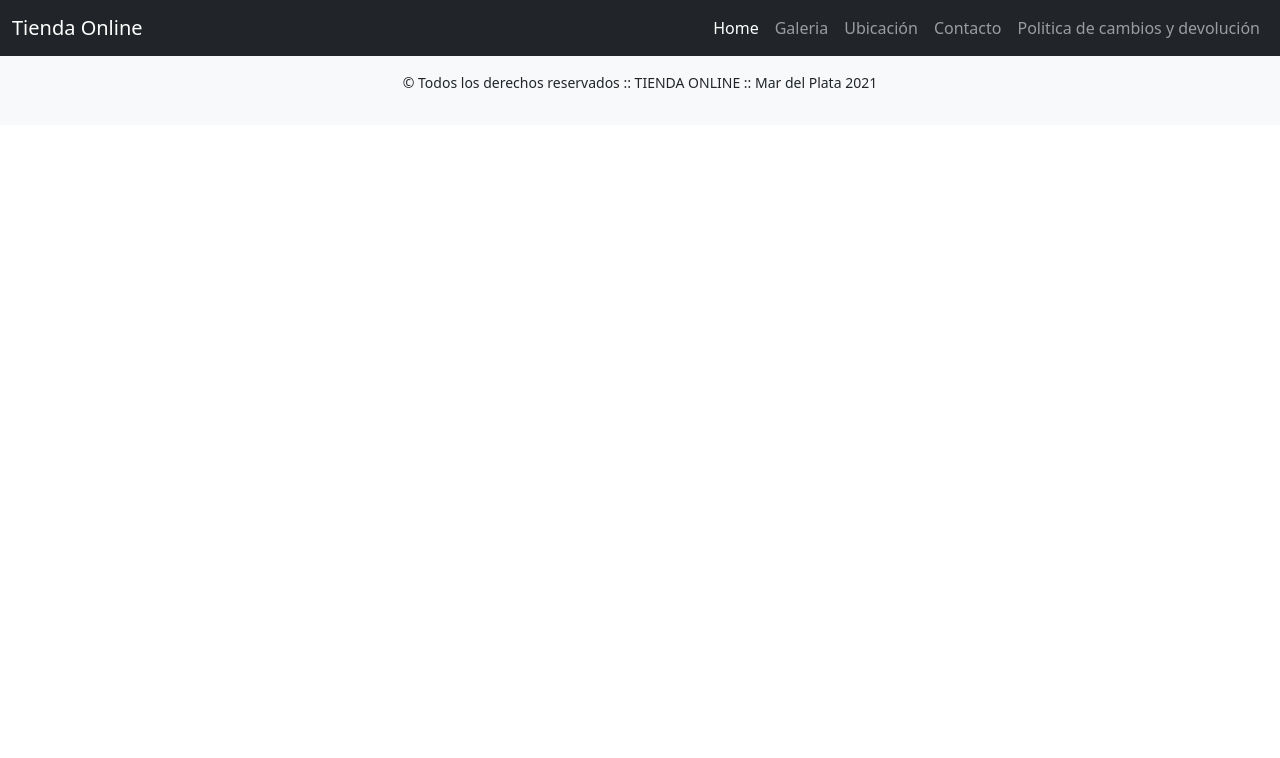
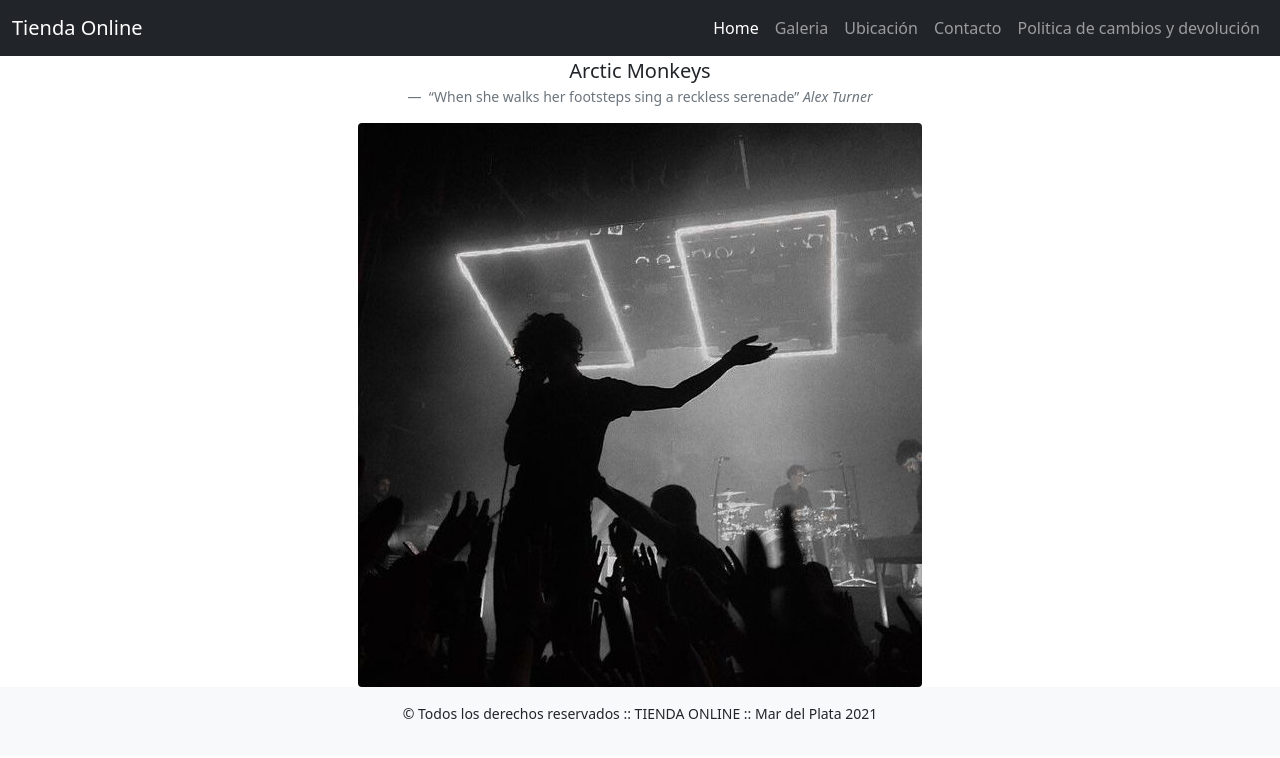
Before and after one commit to FrancaFigueroa/Maquetacion-FrancaFigueroa, a plain HTML site: page pages/galeria.html in a window 1280 px wide. Drawn offline with nearby package versions, Linux system fonts and the light colour scheme; files that its build step writes are made by us from their sources.

Commit message:
agregamos imagen con parrafo

```diff
--- a/pages/galeria.html
+++ b/pages/galeria.html
@@ -16,33 +16,29 @@
         <div class="container-fluid">
             <a class="navbar-brand" href="#">Tienda Online</a>
             <button class="navbar-toggler" type="button" data-bs-toggle="collapse"
-                data-bs-target="#navbarSupportedContent" aria-controls="navbarSupportedContent"
-                aria-expanded="false" aria-label="Toggle navigation">
+                data-bs-target="#navbarSupportedContent" aria-controls="navbarSupportedContent" aria-expanded="false"
+                aria-label="Toggle navigation">
                 <span class="navbar-toggler-icon"></span>
             </button>
             <div class="collapse navbar-collapse" id="navbarSupportedContent">
                 <ul class="navbar-nav ms-auto mb-2 mb-lg-0">
                     <li class="nav-item">
-                        <a class="nav-link active" aria-current="page"
-                        href="../index.html" href="#">Home</a>
+                        <a class="nav-link active" aria-current="page" href="../index.html" href="#">Home</a>
                     </li>
                     <li class="nav-item">
-                        <a class="nav-link"
-                            href="./pages/galeria.html" href="#">Galeria
+                        <a class="nav-link" href="./pages/galeria.html" href="#">Galeria
                         </a>
                     <li class="nav-item">
-                        <a class="nav-link"
-                        href="./pages/ubicacion.html" href="#">Ubicación</a>
+                        <a class="nav-link" href="./pages/ubicacion.html" href="#">Ubicación</a>
                     </li>
                     <li class="nav-item">
-                        <a class="nav-link"
-                        href="./pages/contacto.html" href="#">Contacto</a>
+                        <a class="nav-link" href="./pages/contacto.html" href="#">Contacto</a>
                     </li>
 
-                        <li class="nav-item">
-                            <a class="nav-link"
-                            href="./pages/Politica-de-cambios-y-devolución.html" href="#">Politica de cambios y devolución</a>
-                        </li>
+                    <li class="nav-item">
+                        <a class="nav-link" href="./pages/Politica-de-cambios-y-devolución.html" href="#">Politica de
+                            cambios y devolución</a>
+                    </li>
 
                 </ul>
             </div>
@@ -52,6 +48,28 @@
 </header>
 
 <body>
+
+    <main>
+
+        <figure class="text-center">
+            <blockquote class="blockquote">
+                <p>Arctic Monkeys</p>
+            </blockquote>
+            <figcaption class="blockquote-footer">
+                “When she walks her footsteps sing a reckless serenade” <cite title="Source Title">Alex Turner</cite>
+            </figcaption>
+        </figure>
+
+        <img src="../img/imagen4.jpg" class="rounded mx-auto d-block" alt="...">
+
+
+
+
+
+
+
+
+    </main>
 
 
 
```
Also changed, not shown: img/imagen4.jpg (added).
